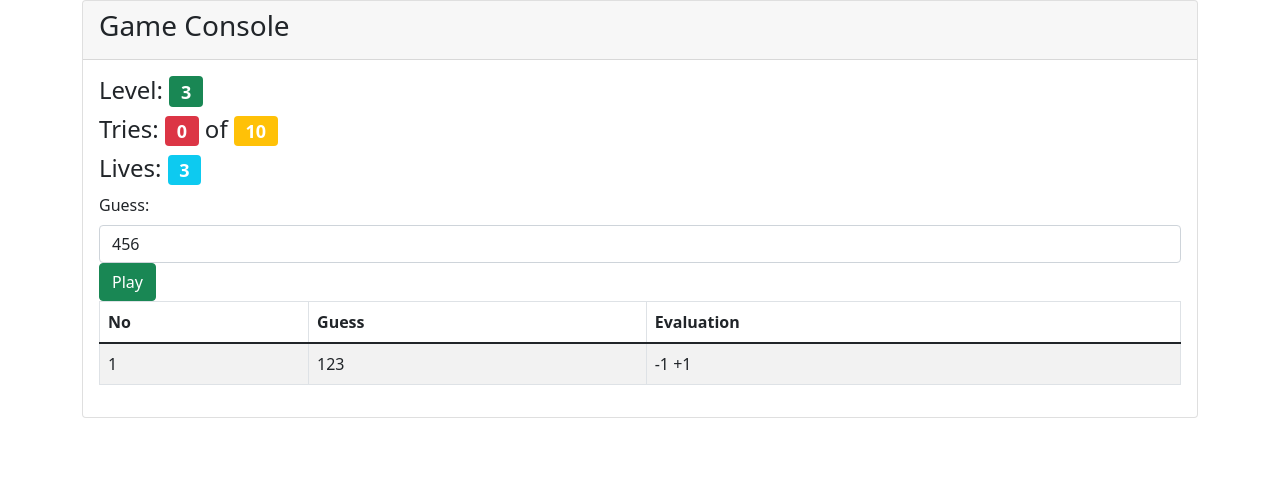
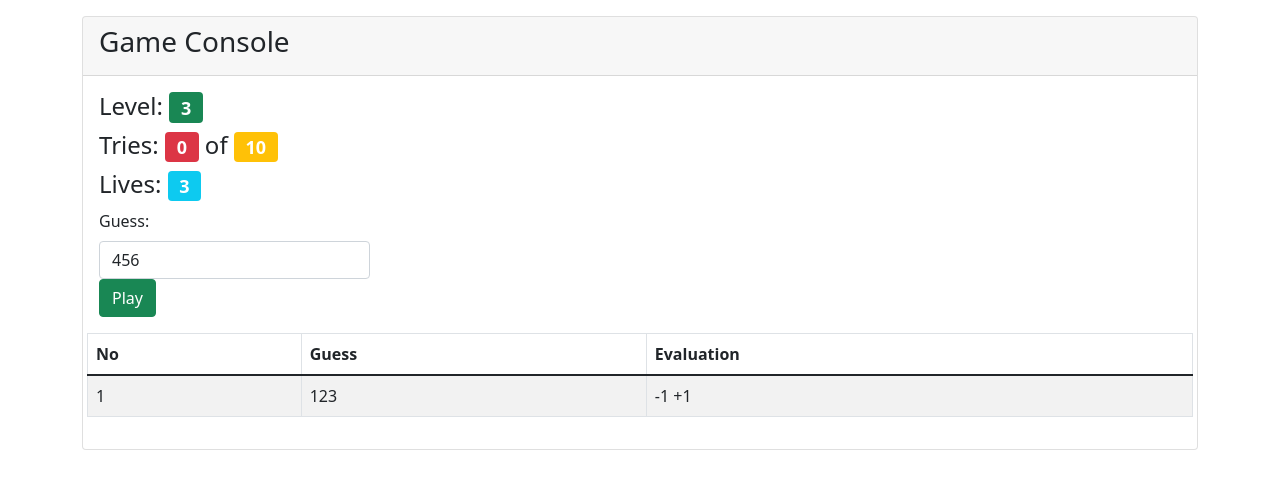
Before and after one commit to deepcloudlabs/dcl318-2022-jun-15, a Vue app in the folder mastermind-vue/: page / in a window 1280 px wide. Shown: the top 486 px of the page. Built offline with nearby package versions, Linux system fonts and the light colour scheme.

Commit message:
Update MasterMind.vue

```diff
--- a/mastermind-vue/src/components/MasterMind.vue
+++ b/mastermind-vue/src/components/MasterMind.vue
@@ -1,23 +1,25 @@
 <template>
+  <p></p>
   <div class="container">
     <div class="card">
       <div class="card-header">
         <h3 class="card-title">Game Console</h3>
       </div>
       <div class="card-body">
-        <div class="form-group">
+        <div class="row">
           <h4>Level: <span class="badge bg-success">{{ game.level }}</span></h4>
           <h4>Tries: <span class="badge bg-danger">{{ game.tries }}</span> of <span
               class="badge bg-warning">{{ game.maxTries }}</span></h4>
           <h4>Lives: <span class="badge bg-info">{{ game.lives }}</span></h4>
         </div>
-        <div class="form-group">
+        <div class="col-md-3">
           <label class="form-label" for="guess">Guess:</label>
           <input type="text" class="form-control" v-model="game.guess">
           <button class="btn btn-success"
                   @click="play">Play</button>
         </div>
-        <div class="form-group">
+        <p></p>
+        <div class="row">
           <table class="table table-bordered table-hover table-striped">
             <thead>
             <tr>
```
